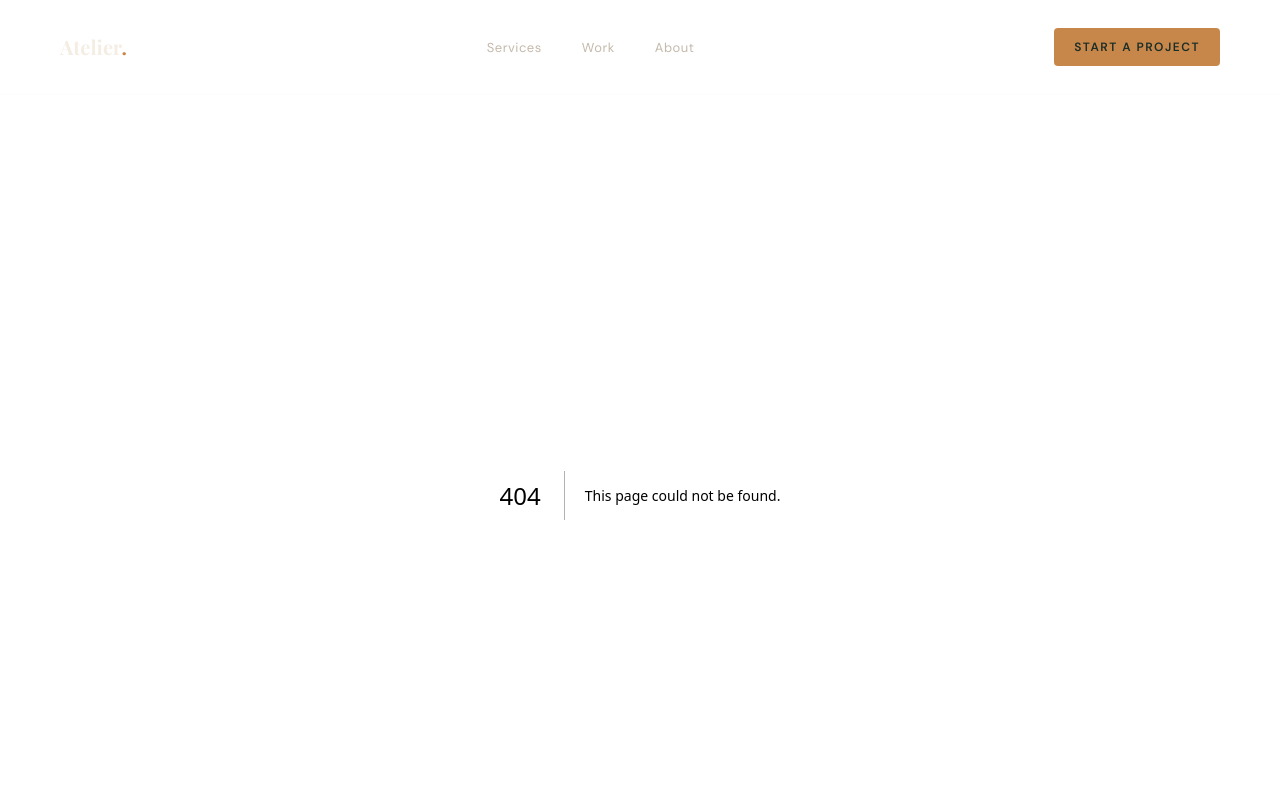
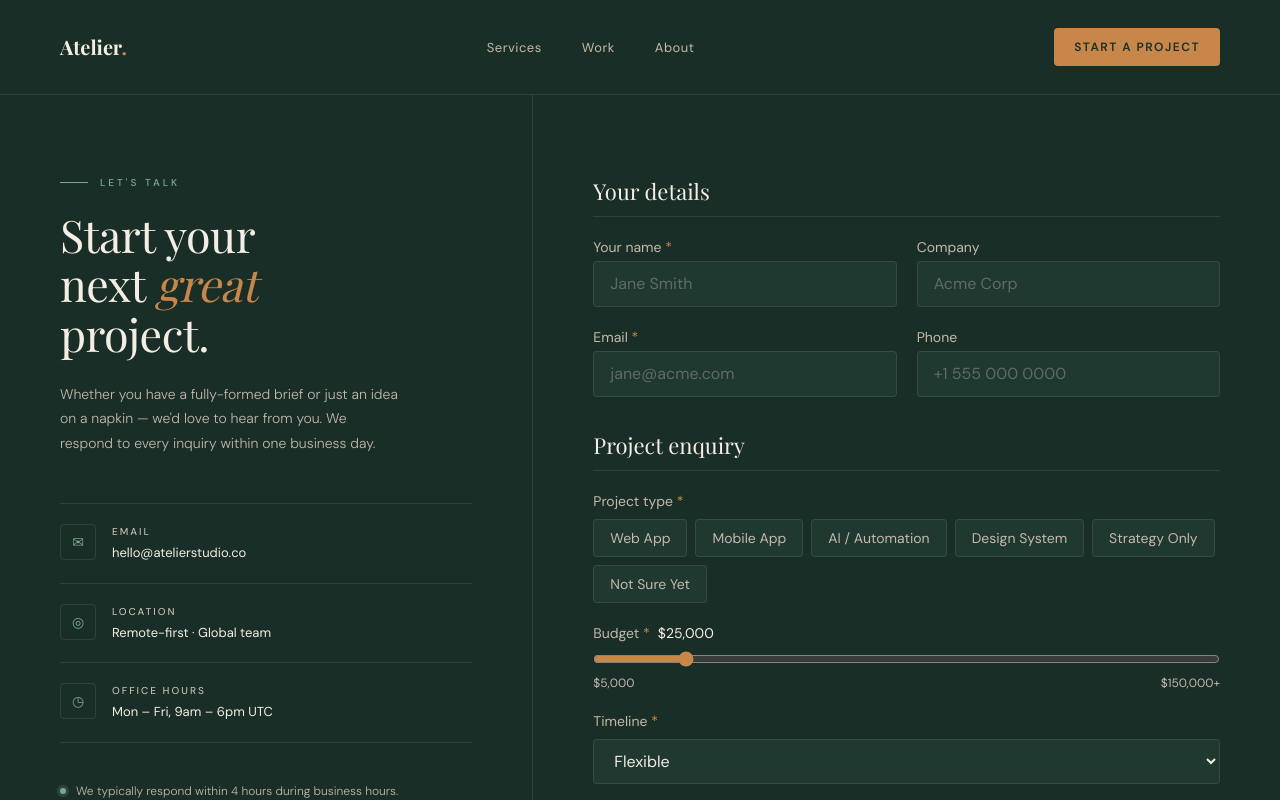
Before and after one commit to carlomigueldy/atelier-studio, a Next.js app: page /contact in a window 1280 px wide. Before the commit this address had no page. Shown: the top 800 px of the page. Built offline with nearby package versions, Linux system fonts and the light colour scheme.

Commit message:
feat: add contact page with info panel and lead form

```diff
--- /dev/null
+++ b/app/contact/page.tsx
@@ -0,0 +1,67 @@
+import { Eyebrow } from '@/components/shared/eyebrow'
+import { ContactForm } from '@/components/contact/contact-form'
+
+const CONTACT_DETAILS = [
+  { icon: '✉', label: 'Email', value: 'hello@atelierstudio.co' },
+  { icon: '◎', label: 'Location', value: 'Remote-first · Global team' },
+  { icon: '◷', label: 'Office Hours', value: 'Mon – Fri, 9am – 6pm UTC' },
+]
+
+export default function ContactPage() {
+  return (
+    <div className="grid grid-cols-1 lg:grid-cols-[5fr_7fr] min-h-[calc(100vh-97px)]">
+      {/* Left panel */}
+      <div className="px-6 py-[80px] lg:px-[60px] border-b lg:border-b-0 lg:border-r border-border flex flex-col justify-between relative overflow-hidden">
+        <div
+          className="absolute bottom-[-80px] left-[-40px] w-[300px] h-[300px] rounded-full pointer-events-none"
+          style={{ background: 'radial-gradient(circle, rgba(122,170,142,0.08) 0%, transparent 70%)' }}
+          aria-hidden="true"
+        />
+        <div>
+          <Eyebrow text="Let's Talk" />
+          <h1
+            className="font-serif font-normal text-linen mb-6"
+            style={{ fontSize: 'clamp(36px, 3.5vw, 52px)', letterSpacing: '-0.5px', lineHeight: '1.1' }}
+          >
+            Start your<br />
+            next{' '}
+            <em className="text-copper" style={{ fontStyle: 'italic' }}>great</em>
+            <br />project.
+          </h1>
+          <p className="text-sm font-light text-linen-dim leading-[1.75] max-w-[340px] mb-12">
+            Whether you have a fully-formed brief or just an idea on a napkin — we'd love to hear from you. We respond to every inquiry within one business day.
+          </p>
+          <div>
+            {CONTACT_DETAILS.map((d) => (
+              <div key={d.label} className="flex items-start gap-4 py-5 border-t border-border last:border-b">
+                <div
+                  className="w-9 h-9 border border-border rounded-sm flex items-center justify-center text-sm text-sage flex-shrink-0"
+                  aria-hidden="true"
+                >
+                  {d.icon}
+                </div>
+                <div>
+                  <div className="text-[10px] font-medium tracking-[2px] uppercase text-linen-dim mb-1">{d.label}</div>
+                  <div className="text-[13px] text-linen">{d.value}</div>
+                </div>
+              </div>
+            ))}
+          </div>
+          <div className="flex items-center gap-2.5 mt-10 text-xs font-light text-linen-dim">
+            <div
+              className="w-1.5 h-1.5 rounded-full bg-sage flex-shrink-0"
+              style={{ boxShadow: '0 0 0 3px rgba(122,170,142,0.2)' }}
+              aria-hidden="true"
+            />
+            We typically respond within 4 hours during business hours.
+          </div>
+        </div>
+      </div>
+
+      {/* Right panel */}
+      <div className="px-6 py-[80px] lg:px-[60px]">
+        <ContactForm />
+      </div>
+    </div>
+  )
+}
```
